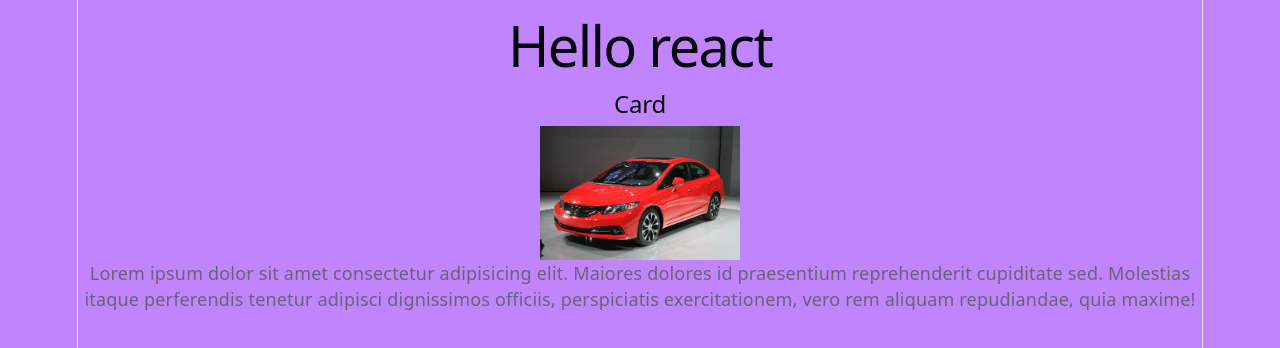
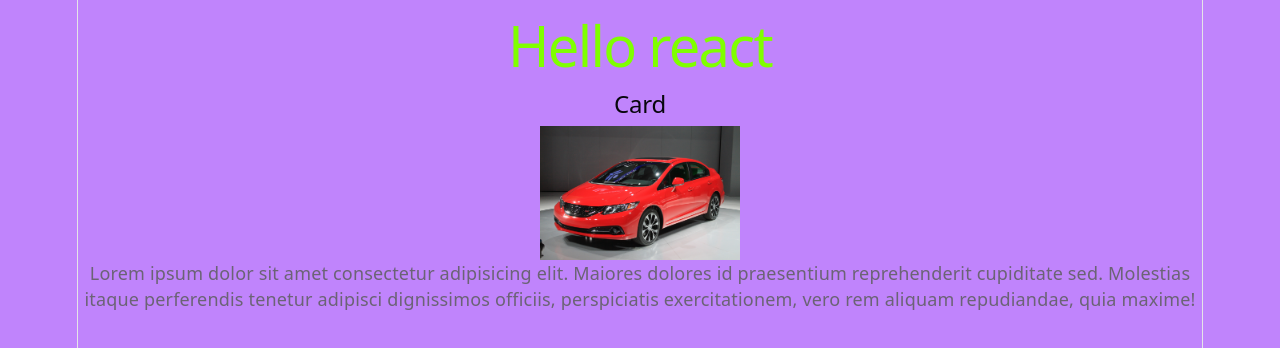
Before and after one commit to sania2331/react-Bq, a React (Vite) app in the folder practice/: page / in a window 1280 px wide. Shown: the top 348 px of the page. Built offline with nearby package versions, Linux system fonts and the light colour scheme.

Commit message:
new update files

```diff
--- a/practice/src/App.jsx
+++ b/practice/src/App.jsx
@@ -1,5 +1,6 @@
 import React from 'react'
 import Test from './Practice/Test.jsx'
+
 const App = () => {
   return (
 
--- a/practice/src/index.css
+++ b/practice/src/index.css
@@ -116,3 +116,6 @@ img{
  display: block;
  margin: 0 auto;
 }
+h1{
+  color: chartreuse;
+}
```
